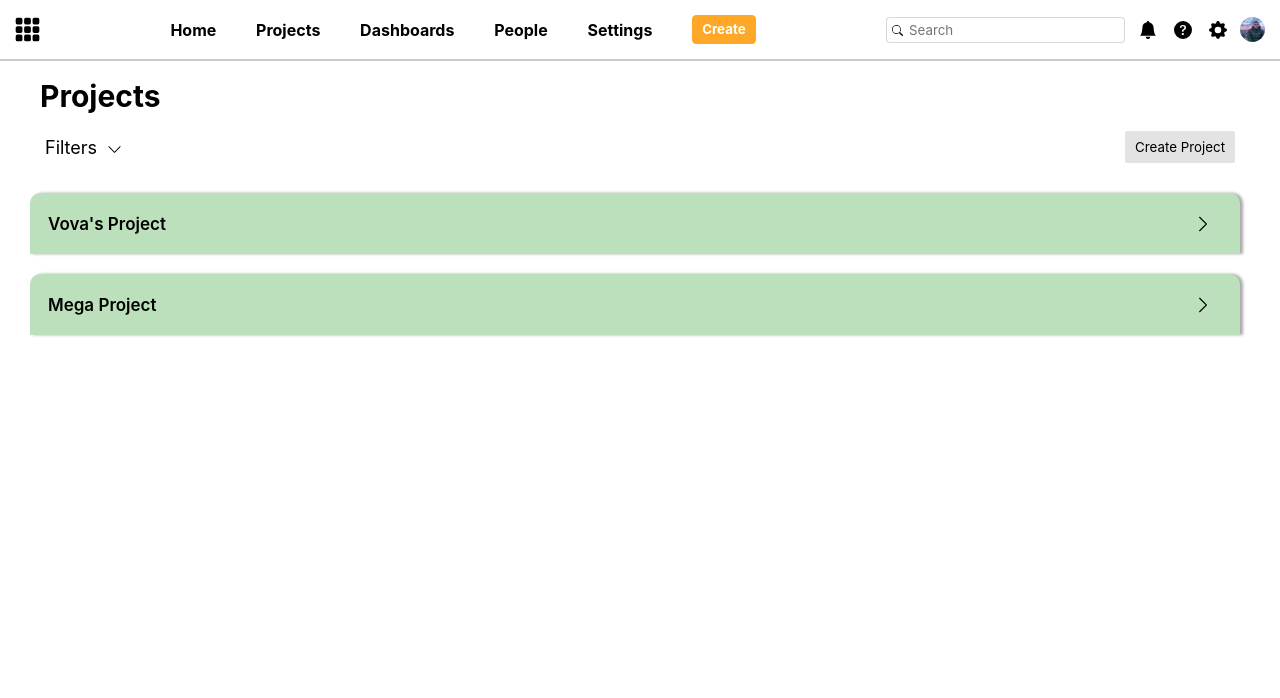
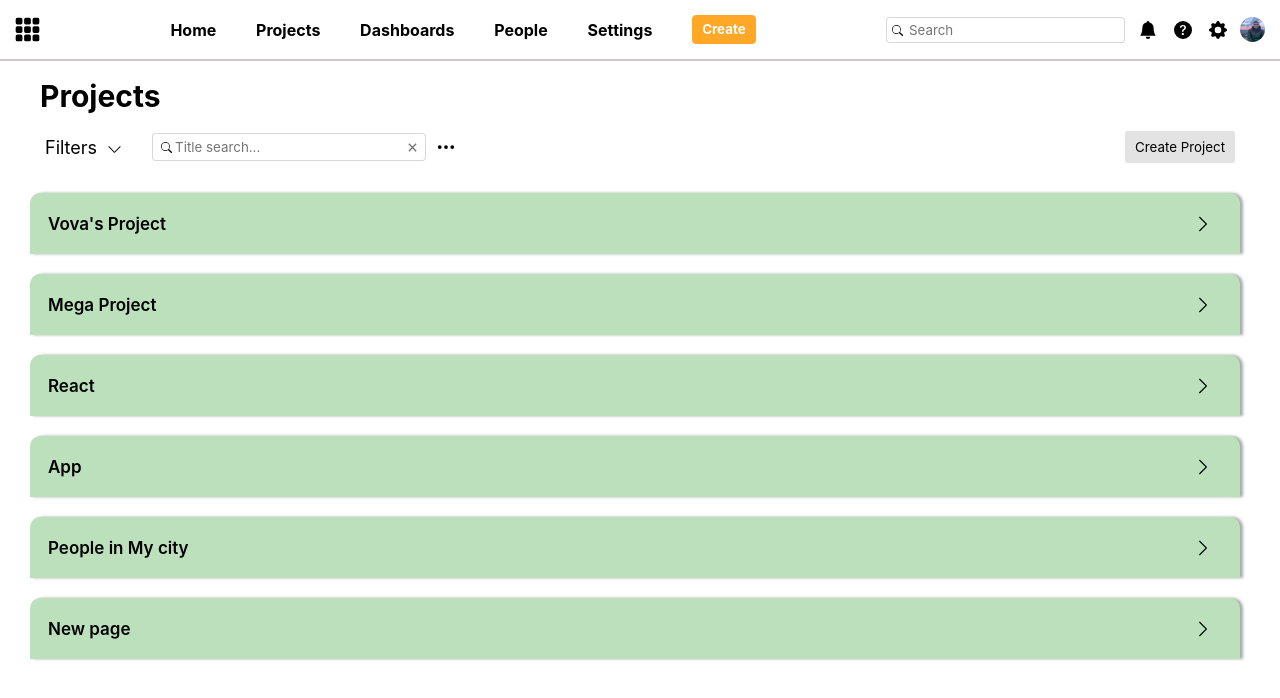
Before and after one commit to Oleg0110/React-Task, a React (Create React App) app in the folder front/: page /projects in a window 1280 px wide. Shown: the top 698 px of the page. Built offline with nearby package versions, Linux system fonts and the light colour scheme.

Commit message:
add search projects

```diff
--- a/front/src/layouts/Projects/Projects.jsx
+++ b/front/src/layouts/Projects/Projects.jsx
@@ -7,27 +7,63 @@ import { observer } from "mobx-react"
 
 const Projects = ({ children, onClick }) => {
 
+   const buttonNamecreate = "Create Project"
+   const buttonNamehide = "Hide Block"
+
    const { projects } = ProjectsStore
 
+   const searchTitleref = useRef(null)
    const nameRef = useRef(null)
    const descriptionRef = useRef(null)
    const [isOpened, setIsOpened] = useState(false)
-   const [isChangeName, setChangeName] = useState("Create Project")
+   const [isChangeName, setChangeName] = useState(buttonNamecreate)
+   const [searchTitle, setSearchTitle] = useState('')
+   const [searchContent, setSearchContent] = useState('')
+   const [isSearchOpened, setIsSearchOpened] = useState(false)
+   // const [deleteSearch, setDeleteSearch] = useState(searchTitle)
+
+
+   const foundTitle = projects.filter(found => found.title.toLowerCase().includes(searchTitle.toLowerCase()))
+   const foundContent = projects.filter(found => found.content.toLowerCase().includes(searchContent.toLowerCase()))
 
 
    return (
       <div className={styles.mainProjectsStyle}>
          <h1 className={styles.mainTitle}>Projects</h1>
          <div className={styles.create}>
-            <Button ><span className={styles.filtersButton}>Filters<div className={styles.chevronIcon} alt="Arrow" /></span></Button>
+            <div className={styles.searchBlock}>
+               <Button ><div className={styles.filtersButton}>Filters<div className={styles.chevronIcon} alt="Arrow" /></div></Button>
+               <div className={styles.searckArea}>
+                  <form className={styles.titleSearch} onChange={(e) => {
+                     e.preventDefault()
+                     setSearchTitle(searchTitleref.current.value)
+                  }}>
+                     <input type="text" placeholder="Title search..." className={styles.searchInput} ref={searchTitleref} />
+                     <div className={styles.searchIcon} alt="Search Icon" />
+                     <Button><div className={styles.delete} alt="Delete Icon" /></Button>
+                  </form>
+                  <Button onClick={() => setIsSearchOpened(!isSearchOpened)}><div className={styles["three-dots"]} alt="Dots" /></Button>
+                  <form className={`${styles.contentSearch} ${isSearchOpened && styles.contentSearchOpened}`} onChange={(e) => {
+                     e.preventDefault()
+                     setSearchTitle(searchTitleref.current.value)
+                  }}>
+                     <input type="text" placeholder="Content search..." className={styles.searchInput}
+                        onChange={(e) => setSearchContent(e.target.value)} />
+                     <div className={styles.searchIcon} alt="Search Icon" />
+                     <Button><div className={styles.delete} alt="Delete Icon" /></Button>
+                  </form>
+               </div>
+            </div>
             <Button onClick={() => {
                setIsOpened(!isOpened)
-               setChangeName(isChangeName === "Create Project" ? "Hide Block" : "Create Project")
+               setChangeName(isChangeName === buttonNamecreate ? buttonNamehide : buttonNamecreate)
             }} buttonStyle="thirdButtonStyle">{isChangeName}</Button>
          </div>
          <div className={styles.projectsBlocks}>
             <div className={`${styles.accordionBlock} ${isOpened && styles.accordionBlock || styles.accordionBlockMax} `} >
-               {projects.map((data) => <Accordion title={data.title} content={data.content} key={data.id} />)}
+               {foundTitle.map((data) =>
+                  <Accordion title={data.title} content={data.content} key={data.id} />
+               )}
             </div>
             <div className={`${styles.createProjectArea} ${isOpened && styles.openedCreateProjectBlock || styles.closeCreateProjectBlock} `}>
                <div className={styles.createArea}>
--- a/front/src/layouts/Projects/Projects.module.scss
+++ b/front/src/layouts/Projects/Projects.module.scss
@@ -16,15 +16,83 @@
    justify-content: space-between;
 }
 
+.searchBlock {
+   display: flex;
+   align-items: center;
+   justify-content: space-between;
+   width: 30%;
+}
+
 .filtersButton {
    display: flex;
    align-items: center;
    position: relative;
    font-size: 18px;
+   width: 150%;
 }
 
 .filtersButton:hover {
    color: #fb8c00;
+}
+
+.searckArea {
+   display: flex;
+   width: 70%;
+}
+
+.titleSearch {
+   position: relative;
+}
+
+.contentSearch {
+   position: relative;
+   display: none;
+}
+
+.contentSearchOpened {
+   display: block;
+}
+
+.searchInput {
+   padding: 5px 35px 5px 22px;
+   border-radius: 4px;
+   border: 1px solid #9493935c;
+}
+
+.searchIcon {
+   background-image: url(../../assets/icon/searchIcon.svg);
+   background-position: center;
+   background-repeat: no-repeat;
+   background-size: 11px;
+   position: absolute;
+   width: 17px;
+   height: 17px;
+   left: 2%;
+   top: 20%;
+}
+
+.delete {
+   background-image: url(../../assets/icon/plusIcon.svg);
+   background-repeat: no-repeat;
+   background-position: center;
+   background-size: 11px;
+   width: 15px;
+   height: 15px;
+   margin-right: 6px;
+   position: absolute;
+   top: 25%;
+   right: 0%;
+   transform: rotate(45deg);
+}
+
+.three-dots {
+   background-image: url(../../assets/icon/threeDots.svg);
+   background-position: center;
+   background-repeat: no-repeat;
+   background-size: 20px;
+   width: 20px;
+   height: 20px;
+   margin: 0 10px;
 }
 
 .chevronIcon {
@@ -33,7 +101,7 @@
    background-repeat: no-repeat;
    background-size: 15px;
    position: absolute;
-   right: -50%;
+   right: 0%;
    top: 22%;
    width: 17px;
    height: 17px;
--- a/front/src/stores/ProjectsStore/ProjectsStore.js
+++ b/front/src/stores/ProjectsStore/ProjectsStore.js
@@ -2,7 +2,11 @@ import { action, makeObservable, observable } from "mobx"
 
 class ProjectsStore {
    projects = [{ id: 1, title: "Vova's Project", content: "I hope that this project will be the best project of all and the best in her life" },
-   { id: 2, title: "Mega Project", content: "Da diydiy tu kanieshno sharush bagato chogo fovodfhvdfoijdfoibniffbvhufduiv udfhuhvdfhuh sudfhvudfhu sdfbbfjbn sfhhbujdfnfhbijn " }]
+   { id: 2, title: "Mega Project", content: "Da diydiy tu kanieshno sharush bagato chogo fovodfhvdfoijdfoibniffbvhufduiv udfhuhvdfhuh sudfhvudfhu sdfbbfjbn sfhhbujdfnfhbijn " },
+   { id: 3, title: "React", content: "React first project. pjgvdfjgiojdfiogjbiodfbiojdfgiobjfgiobiofgnboifnodjgiobfgbio" },
+   { id: 4, title: "App", content: "My app react project. Da diydiy tu kanieshno sharush bagato chogo fovodfhvdfoijdfoibniffbvhufduiv udfhuhvdfhuh sudfhvudfhu sdfbbfjbn sfhhbujdfnfhbijn " },
+   { id: 5, title: "People in My city", content: "Here is all people who lives in my city. I hope that this project will be the best project of all and the best in her life" },
+   { id: 6, title: "New page", content: "I don't know what is it!!! Da diydiy tu kanieshno sharush bagato chogo fovodfhvdfoijdfoibniffbvhufduiv udfhuhvdfhuh sudfhvudfhu sdfbbfjbn sfhhbujdfnfhbijn " },]
    constructor() {
       makeObservable(this, {
          projects: observable,
```
